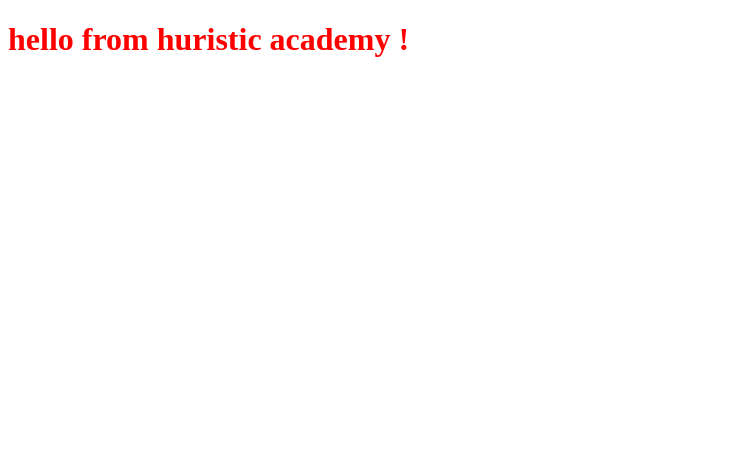
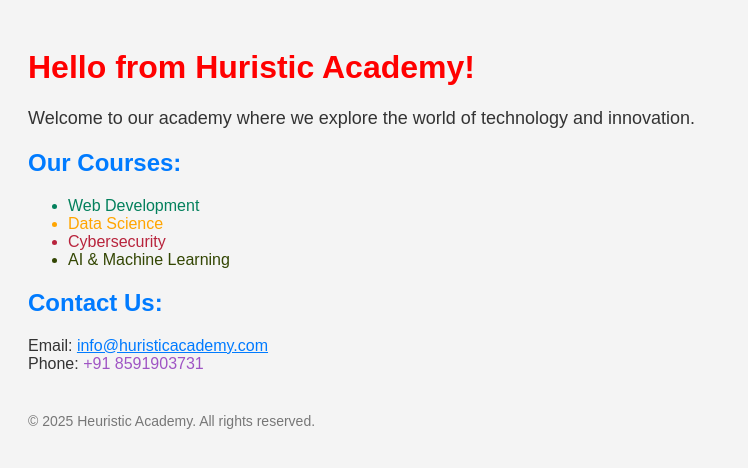
Before and after one commit to yusra06/new, a plain HTML site: page index.html in a window 1280 px wide. Shown: the whole page, without its empty margins (0-748 px from the left). Drawn offline with Linux system fonts and the light colour scheme.

Commit message:
css is in use

```diff
--- a/index.html
+++ b/index.html
@@ -4,15 +4,35 @@
 <head>
     <meta charset="UTF-8">
     <meta name="viewport" content="width=device-width, initial-scale=1.0">
-    <title>css</title>
+    <title>CSS Inline Example</title>
 </head>
 
-<body>
-    <h1>hello from huristic academy !</h1>
+<body style="font-family: Arial, sans-serif; background-color: #f4f4f4; padding: 20px;">
+
+    <h1 style="color: red;">Hello from Huristic Academy!</h1>
+
+    <p style="font-size: 18px; color: #333;">
+        Welcome to our academy where we explore the world of technology and innovation.
+    </p>
+
+    <h2 style="color: #007BFF;">Our Courses:</h2>
+    <ul style="font-size: 16px; color: #444;">
+        <li style="color:rgb(3, 128, 92);">Web Development</li>
+        <li style="color:orange;">Data Science</li>
+        <li style="color:rgb(184, 35, 60);">Cybersecurity</li>
+        <li style="color:rgb(51, 70, 3);">AI & Machine Learning</li>
+    </ul>
+
+    <h2 style="color: #007BFF;">Contact Us:</h2>
+    <p style="font-size: 16px; color: #333;">
+        Email: <a href="mailto:info@huristicacademy.com" style="color: #007BFF;">info@huristicacademy.com</a><br>
+        Phone: <span style="color: rgb(159, 84, 196);">+91 8591903731</span>
+    </p>
+
+    <footer style="margin-top: 40px; font-size: 14px; color: #777;">
+        &copy; 2025 Heuristic Academy. All rights reserved.
+    </footer>
+
 </body>
-<style>
-    h1{
-        color:red;
-    }
-</style>
+
 </html>
```
